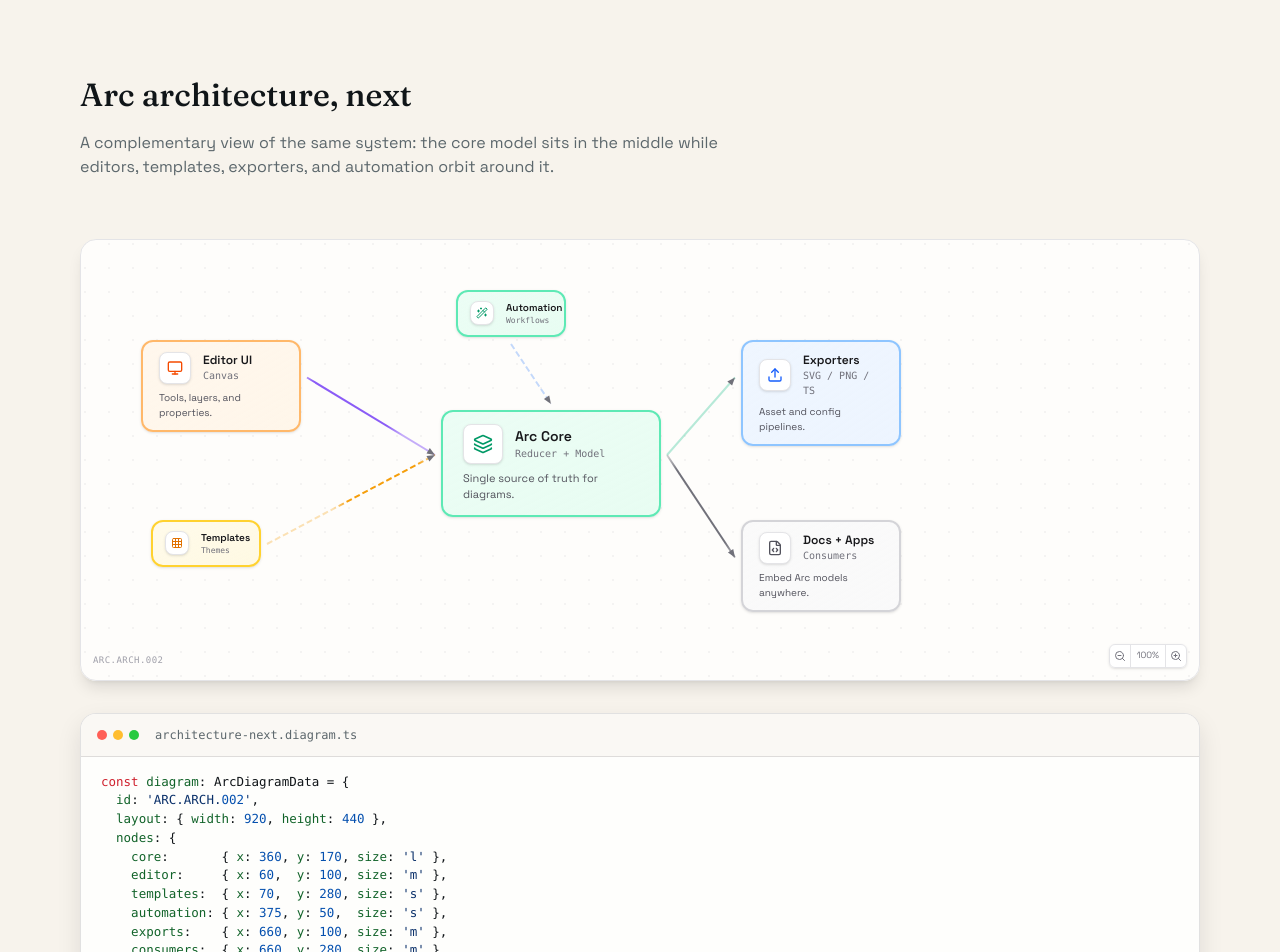
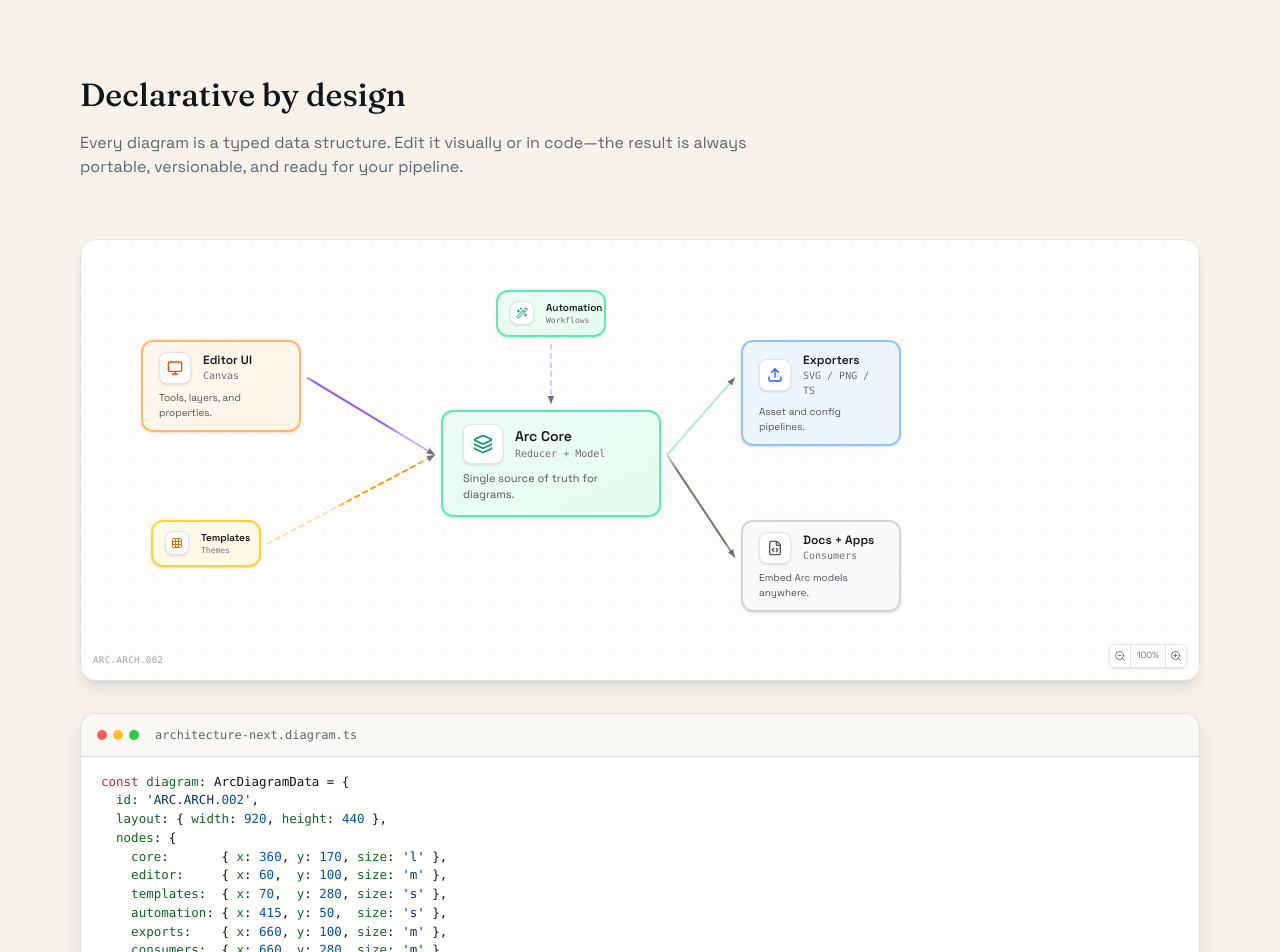
Before and after one commit to arach/arc, a React (Vite) app: page / in a window 1280 px wide. Shown: the part 1840-2792 px from the top of the page. Built offline with nearby package versions, Linux system fonts and the light colour scheme.

Commit message:
💄 Improve ARCH.002 section copy and automation position
- Rename section: "Arc architecture, next" → "Declarative by design"
- Better subtitle about typed data, portability, versioning
- Center automation box (x: 375 → 415) above core node

```diff
--- a/src/components/ArcArchitectureNext.tsx
+++ b/src/components/ArcArchitectureNext.tsx
@@ -9,7 +9,7 @@ const sourceCode = `const diagram: ArcDiagramData = {
     core:       { x: 360, y: 170, size: 'l' },
     editor:     { x: 60,  y: 100, size: 'm' },
     templates:  { x: 70,  y: 280, size: 's' },
-    automation: { x: 375, y: 50,  size: 's' },
+    automation: { x: 415, y: 50,  size: 's' },
     exports:    { x: 660, y: 100, size: 'm' },
     consumers:  { x: 660, y: 280, size: 'm' },
   },
--- a/src/components/LandingPage.tsx
+++ b/src/components/LandingPage.tsx
@@ -250,10 +250,10 @@ export default function LandingPage({ onLaunchEditor }: LandingPageProps) {
 
         <section className="arc-section" id="architecture-next">
           <div className="arc-section-header">
-            <h2>Arc architecture, next</h2>
+            <h2>Declarative by design</h2>
             <p>
-              A complementary view of the same system: the core model sits in the middle while
-              editors, templates, exporters, and automation orbit around it.
+              Every diagram is a typed data structure. Edit it visually or in code—the result
+              is always portable, versionable, and ready for your pipeline.
             </p>
           </div>
           <ArcArchitectureNext />
--- a/src/components/diagrams/architecture-next.diagram.ts
+++ b/src/components/diagrams/architecture-next.diagram.ts
@@ -8,7 +8,7 @@ const diagram: ArcDiagramData = {
     core:       { x: 360, y: 170, size: 'l' },
     editor:     { x: 60,  y: 100, size: 'm' },
     templates:  { x: 70,  y: 280, size: 's' },
-    automation: { x: 375, y: 50,  size: 's' },
+    automation: { x: 415, y: 50,  size: 's' },
     exports:    { x: 660, y: 100, size: 'm' },
     consumers:  { x: 660, y: 280, size: 'm' },
   },
```
